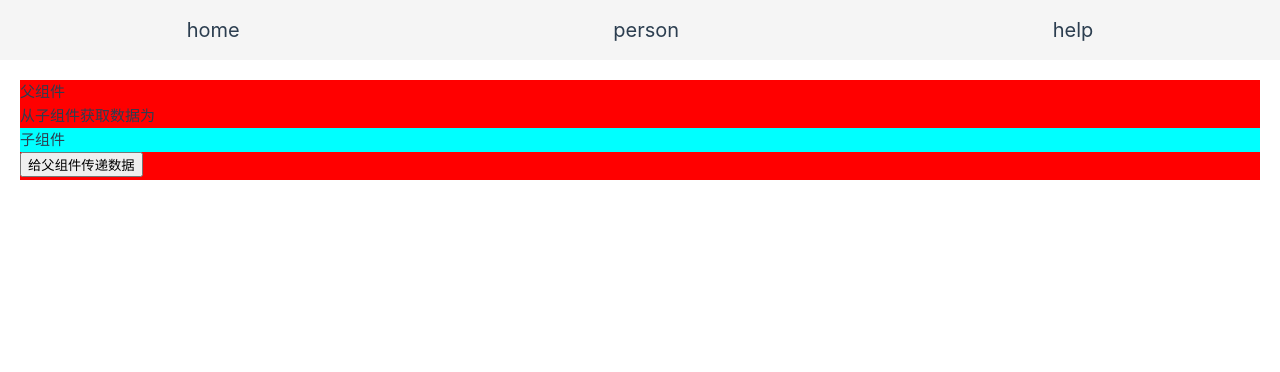
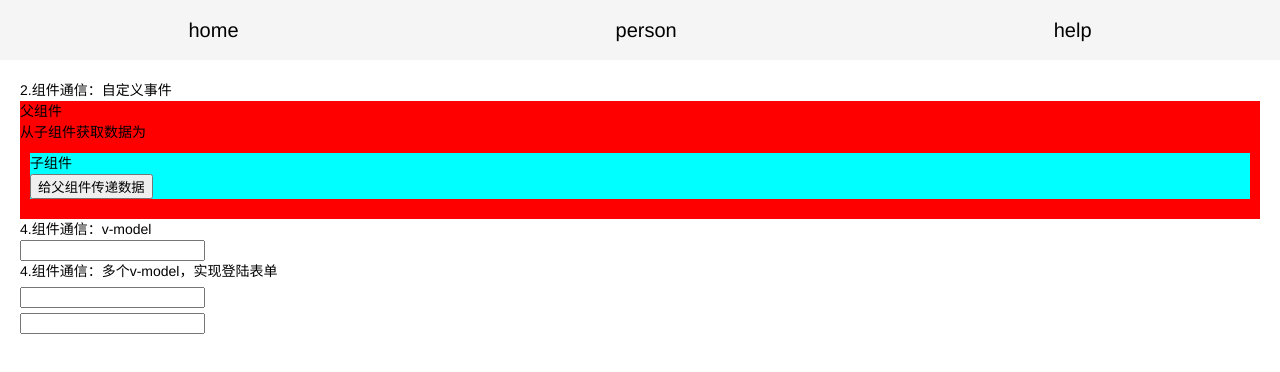
Before and after one commit to songyx1997/learningdoc, a Vue app in the folder vue2+vue3/vue3-project/: page /#/ in a window 1280 px wide. Shown: the top 372 px of the page. Built offline with nearby package versions, Linux system fonts and the light colour scheme.

Commit message:
更新vue3笔记-2024年2月20日

```diff
--- a/vue2+vue3/vue3-project/src/assets/base.css
+++ /dev/null
@@ -1,86 +0,0 @@
-/* color palette from <https://github.com/vuejs/theme> */
-:root {
-  --vt-c-white: #ffffff;
-  --vt-c-white-soft: #f8f8f8;
-  --vt-c-white-mute: #f2f2f2;
-
-  --vt-c-black: #181818;
-  --vt-c-black-soft: #222222;
-  --vt-c-black-mute: #282828;
-
-  --vt-c-indigo: #2c3e50;
-
-  --vt-c-divider-light-1: rgba(60, 60, 60, 0.29);
-  --vt-c-divider-light-2: rgba(60, 60, 60, 0.12);
-  --vt-c-divider-dark-1: rgba(84, 84, 84, 0.65);
-  --vt-c-divider-dark-2: rgba(84, 84, 84, 0.48);
-
-  --vt-c-text-light-1: var(--vt-c-indigo);
-  --vt-c-text-light-2: rgba(60, 60, 60, 0.66);
-  --vt-c-text-dark-1: var(--vt-c-white);
-  --vt-c-text-dark-2: rgba(235, 235, 235, 0.64);
-}
-
-/* semantic color variables for this project */
-:root {
-  --color-background: var(--vt-c-white);
-  --color-background-soft: var(--vt-c-white-soft);
-  --color-background-mute: var(--vt-c-white-mute);
-
-  --color-border: var(--vt-c-divider-light-2);
-  --color-border-hover: var(--vt-c-divider-light-1);
-
-  --color-heading: var(--vt-c-text-light-1);
-  --color-text: var(--vt-c-text-light-1);
-
-  --section-gap: 160px;
-}
-
-@media (prefers-color-scheme: dark) {
-  :root {
-    --color-background: var(--vt-c-black);
-    --color-background-soft: var(--vt-c-black-soft);
-    --color-background-mute: var(--vt-c-black-mute);
-
-    --color-border: var(--vt-c-divider-dark-2);
-    --color-border-hover: var(--vt-c-divider-dark-1);
-
-    --color-heading: var(--vt-c-text-dark-1);
-    --color-text: var(--vt-c-text-dark-2);
-  }
-}
-
-*,
-*::before,
-*::after {
-  box-sizing: border-box;
-  margin: 0;
-  font-weight: normal;
-}
-
-body {
-  min-height: 100vh;
-  color: var(--color-text);
-  background: var(--color-background);
-  transition:
-    color 0.5s,
-    background-color 0.5s;
-  line-height: 1.6;
-  font-family:
-    Inter,
-    -apple-system,
-    BlinkMacSystemFont,
-    'Segoe UI',
-    Roboto,
-    Oxygen,
-    Ubuntu,
-    Cantarell,
-    'Fira Sans',
-    'Droid Sans',
-    'Helvetica Neue',
-    sans-serif;
-  font-size: 15px;
-  text-rendering: optimizeLegibility;
-  -webkit-font-smoothing: antialiased;
-  -moz-osx-font-smoothing: grayscale;
-}
--- a/vue2+vue3/vue3-project/src/assets/main.css
+++ /dev/null
@@ -1,35 +0,0 @@
-@import './base.css';
-
-#app {
-  max-width: 1280px;
-  margin: 0 auto;
-  padding: 2rem;
-  font-weight: normal;
-}
-
-a,
-.green {
-  text-decoration: none;
-  color: hsla(160, 100%, 37%, 1);
-  transition: 0.4s;
-  padding: 3px;
-}
-
-@media (hover: hover) {
-  a:hover {
-    background-color: hsla(160, 100%, 37%, 0.2);
-  }
-}
-
-@media (min-width: 1024px) {
-  body {
-    display: flex;
-    place-items: center;
-  }
-
-  #app {
-    display: grid;
-    grid-template-columns: 1fr 1fr;
-    padding: 0 2rem;
-  }
-}
--- /dev/null
+++ b/vue2+vue3/vue3-project/src/assets/reset.css
@@ -0,0 +1,78 @@
+html, body, div, span, applet, object, iframe,
+h1, h2, h3, h4, h5, h6, p, blockquote, pre,
+a, abbr, acronym, address, big, cite, code,
+del, dfn, em, img, ins, kbd, q, s, samp,
+small, strike, strong, sub, sup, tt, var,
+b, u, i, center,
+dl, dt, dd, ol, ul, li,
+fieldset, form, label, legend,
+table, caption, tbody, tfoot, thead, tr, th, td,
+article, aside, canvas, details, embed,
+figure, figcaption, footer, header, hgroup,
+menu, nav, output, ruby, section, summary,
+time, mark, audio, video {
+	margin: 0;
+	padding: 0;
+	border: 0;
+	font-size: 100%;
+	font: inherit;
+	vertical-align: baseline;
+}
+article, aside, details, figcaption, figure,
+footer, header, hgroup, menu, nav, section {
+	display: block;
+}
+body {
+	line-height: 1;
+}
+ol, ul {
+	list-style: none;
+}
+blockquote, q {
+	quotes: none;
+}
+blockquote:before, blockquote:after,
+q:before, q:after {
+	content: '';
+	content: none;
+}
+table {
+	border-collapse: collapse;
+	border-spacing: 0;
+}
+
+/* 自定义 */
+a{
+  color: #333333;
+  text-decoration: none;
+}
+::-webkit-scrollbar {
+  width: 7px;
+  height: 7px;
+  background-color: var(--grey);
+}
+::-webkit-scrollbar-thumb {
+  border-radius: 5px;
+  background-color: rgba(0, 0, 0, 0.1);
+}
+html,
+body {
+  font: 14px/1.5 Helvetica Neue,
+    Helvetica,
+    Arial,
+    Microsoft Yahei,
+    Hiragino Sans GB,
+    Heiti SC,
+    WenQuanYi Micro Hei,
+    sans-serif;
+}
+.clearfix:before,
+.clearfix:after{
+  content: " ";
+  display: table;
+  clear: both;
+}
+img {
+  /* 清除图片底侧空白缝隙 */
+  vertical-align: top;
+}
--- /dev/null
+++ b/vue2+vue3/vue3-project/src/components/loginForm.vue
@@ -0,0 +1,38 @@
+<script setup lang="ts">
+// 对props进行实现
+const props = defineProps({
+    name: {
+        type: String,
+        default: ''
+    },
+    password: {
+        type: String,
+        default: ''
+    }
+})
+// 对emit进行实现
+const emit = defineEmits(['update:name', 'update:password']);
+function onInputName(event: Event) {
+    let el = event.target as HTMLInputElement;
+    emit('update:name', el.value);
+}
+function onInputPassword(event: Event) {
+    let el = event.target as HTMLInputElement;
+    emit('update:password', el.value);
+}
+</script>
+
+<template>
+    <div>
+        <input :value="name" @input="onInputName" />
+    </div>
+    <div>
+        <input :value="password" @input="onInputPassword" />
+    </div>
+</template>
+
+<style lang="less" scoped>
+div {
+    margin-top: 5px;
+}
+</style>
--- /dev/null
+++ b/vue2+vue3/vue3-project/src/components/myInput.vue
@@ -0,0 +1,21 @@
+<script setup lang="ts">
+// 对props进行实现
+const props = defineProps({
+    modelValue: {
+        type: String,
+        default: ''
+    }
+})
+// 对emit进行实现
+const emit = defineEmits(['update:modelValue']);
+function onInput(event: Event) {
+    let el = event.target as HTMLInputElement;
+    emit('update:modelValue', el.value);
+}
+</script>
+
+<template>
+    <input :value="modelValue" @input="onInput" />
+</template>
+
+<style lang="less" scoped></style>
--- a/vue2+vue3/vue3-project/src/components/son.vue
+++ b/vue2+vue3/vue3-project/src/components/son.vue
@@ -10,12 +10,14 @@ function sendData() {
 </script>
 
 <template>
-    <div class="son">子组件</div>
-    <button @click="sendData">给父组件传递数据</button>
+    <div class="son">子组件
+        <div><button @click="sendData">给父组件传递数据</button></div>
+    </div>
 </template>
 
 <style lang="less" scoped>
 .son {
     background-color: aqua;
+    margin: 10px;
 }
 </style>
--- a/vue2+vue3/vue3-project/src/main.ts
+++ b/vue2+vue3/vue3-project/src/main.ts
@@ -1,4 +1,4 @@
-import './assets/main.css'
+import './assets/reset.css'
 
 import { createApp } from 'vue'
 import App from './App.vue'
--- a/vue2+vue3/vue3-project/src/pages/home.vue
+++ b/vue2+vue3/vue3-project/src/pages/home.vue
@@ -1,13 +1,18 @@
 <script setup lang="ts">
 import Son from '@/components/son.vue';
-import { ref } from 'vue';
+import { ref, reactive } from 'vue';
+import MyInput from '@/components/myInput.vue'
+import LoginForm from '@/components/loginForm.vue'
 let str = ref('');
 function saveValue(a: number, b: number) {
     str.value = `[a:${a}、b:${b}]`
 }
+let userName = ref('');
+let loginForm = reactive({ name: '', password: '' })
 </script>
 
 <template>
+    <div>2.组件通信：自定义事件</div>
     <div class="father">
         <div>父组件</div>
         <div>从子组件获取数据为{{ str }}</div>
@@ -15,11 +20,21 @@ function saveValue(a: number, b: number) {
         <!-- 事件的命名为kebab-case。当子组件中该事件调用时，即执行回调saveValue） -->
         <Son @get-value="saveValue" />
     </div>
+    <div>4.组件通信：v-model</div>
+    <div>
+        <MyInput v-model="userName" />
+        <!-- 该语句等同于 -->
+        <!-- <MyInput :modelValue="userName" @update:modelValue="userName = $event" /> -->
+    </div>
+    <div>4.组件通信：多个v-model，实现登陆表单</div>
+    <div>
+        <LoginForm v-model:name="loginForm.name" v-model:password="loginForm.password" />
+    </div>
 </template>
 
 <style scoped>
 .father {
     background-color: red;
-    height: 100px;
+    padding-bottom: 10px;
 }
 </style>
```
Also changed, not shown: vue2+vue3/vue3-project/src/assets/logo.svg (deleted), 1 other file (tests, documents, lock files or other folders).
